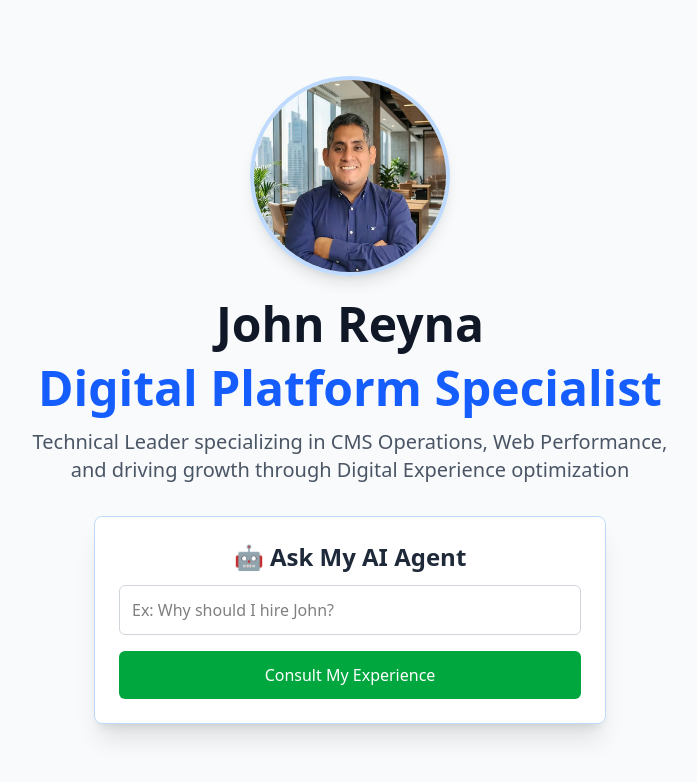
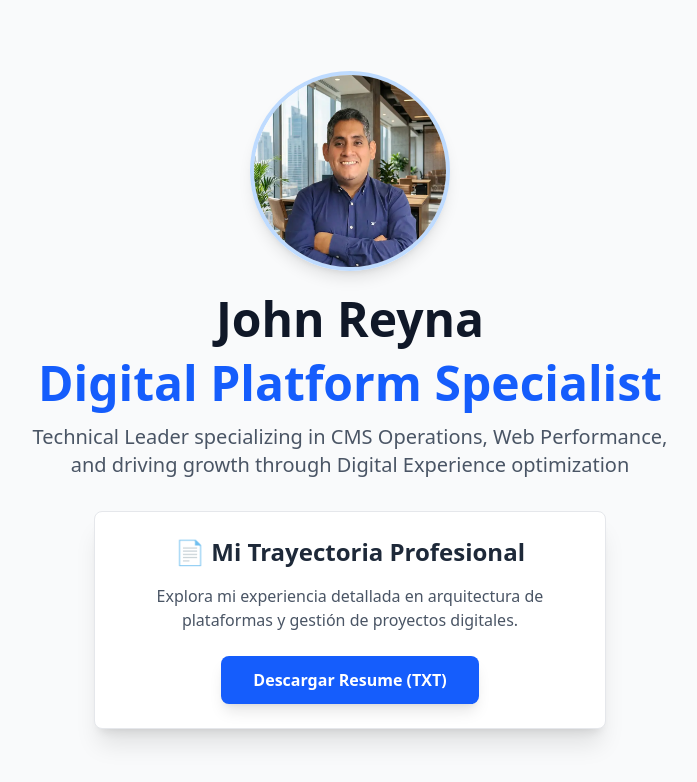
Before and after one commit to johnxnet/johnreyna.tech, a Next.js app: page / in a window 1280 px wide. Shown: the top 782 px of the page, without its empty margins (290-987 px from the left). Built offline with nearby package versions, Linux system fonts and the light colour scheme; no server answers.

Commit message:
Refactor page layout and add resume download section

```diff
--- a/app/page.tsx
+++ b/app/page.tsx
@@ -46,8 +46,6 @@ export default function Home() {
   };
 
   return (
-  // Cambios: El ajuste de altura (h-screen) y distribución (justify-around) SÓLO se aplica en móvil (sm).
-// En pantallas grandes (lg), volvemos al centrado normal (justify-center) y min-h-screen.
     <div className="flex flex-col items-center px-4 py-8
                     sm:min-h-screen sm:justify-around
                     lg:min-h-screen lg:justify-center bg-gray-50">
@@ -58,7 +56,6 @@ export default function Home() {
             alt="John Reyna Profile"
             className="w-50 h-50 rounded-full mb-6 object-cover shadow-lg border-4 border-blue-200" // Clases Tailwind
         />
-        {/* FIN NUEVO */}
 
 
       {/* Tu Encabezado Profesional */}
@@ -66,7 +63,7 @@ export default function Home() {
         John Reyna
       </h1>
 
-      {/* Tu Encabezado Profesional */}
+      {/* Título Profesional */}
       <h1 className="text-5xl font-extrabold text-gray-900 mb-4 text-center">
         <span className="text-blue-600">Digital Platform Specialist</span>
       </h1>
@@ -76,39 +73,52 @@ export default function Home() {
         Technical Leader specializing in CMS Operations, Web Performance, and driving growth through Digital Experience optimization
       </p>
 
-      {/* AI Functionality Box */}
-      <div className="w-full max-w-lg p-6 bg-white border border-blue-200 rounded-lg shadow-xl">
+      {/* SECCIÓN TEMPORAL: Descarga de Resume */}
+      <div className="w-full max-w-lg p-6 bg-white border border-gray-200 rounded-lg shadow-xl text-center">
+        <h2 className="text-2xl font-bold text-gray-800 mb-4">📄 Mi Trayectoria Profesional</h2>
+        <p className="text-gray-600 mb-6">
+          Explora mi experiencia detallada en arquitectura de plataformas y gestión de proyectos digitales.
+        </p>
+        <a
+          href="/john_reyna_resume.txt"
+          download
+          className="inline-block bg-blue-600 hover:bg-blue-700 text-white font-bold py-3 px-8 rounded-lg transition-colors shadow-lg"
+        >
+          Descargar Resume (TXT)
+        </a>
+      </div>
+
+      {/* AI Functionality Box - COMENTADA TEMPORALMENTE */}
+      {/* <div className="w-full max-w-lg p-6 bg-white border border-blue-200 rounded-lg shadow-xl mt-8">
         <h2 className="text-2xl font-semibold mb-3 text-center text-gray-800">🤖 Ask My AI Agent</h2>
 
         <input
           type="text"
           placeholder="Ex: Why should I hire John?"
           className="w-full p-3 border border-gray-300 rounded-md focus:ring-green-500 focus:border-green-500"
-          value={question} // Conectamos el input con la variable de estado 'question'
-          onChange={(e) => setQuestion(e.target.value)} // Guardamos lo que escribe el usuario
-          disabled={isLoading} // Deshabilitamos si está cargando
-          onKeyDown={(e) => { if (e.key === 'Enter') consultAI(); }} // Permite enviar con Enter
+          value={question}
+          onChange={(e) => setQuestion(e.target.value)}
+          disabled={isLoading}
+          onKeyDown={(e) => { if (e.key === 'Enter') consultAI(); }}
         />
 
         <button
           className="mt-4 w-full bg-green-600 text-white p-3 rounded-md hover:bg-green-700 transition duration-150 disabled:bg-gray-400"
-          onClick={consultAI} // Llamamos a la función de consulta al hacer clic
-          disabled={isLoading} // Deshabilitamos si está cargando
+          onClick={consultAI}
+          disabled={isLoading}
         >
           {isLoading ? 'Consulting...' : 'Consult My Experience'}
         </button>
 
-        {/* Área de Respuesta de la IA */}
         {answer && (
           <div className="mt-6 p-4 bg-blue-50 border border-blue-200 rounded-md text-gray-800 whitespace-pre-wrap">
             <p className="font-bold mb-1">AI Agent:</p>
-
-    {/* LÍNEA MODIFICADA: Usa el componente para renderizar Markdown a HTML */}
             <ReactMarkdown>{answer}</ReactMarkdown>
-
           </div>
         )}
       </div>
+      */}
+
     </div>
   );
 }
```
Lines whose indentation alone changed are shown as unchanged.
